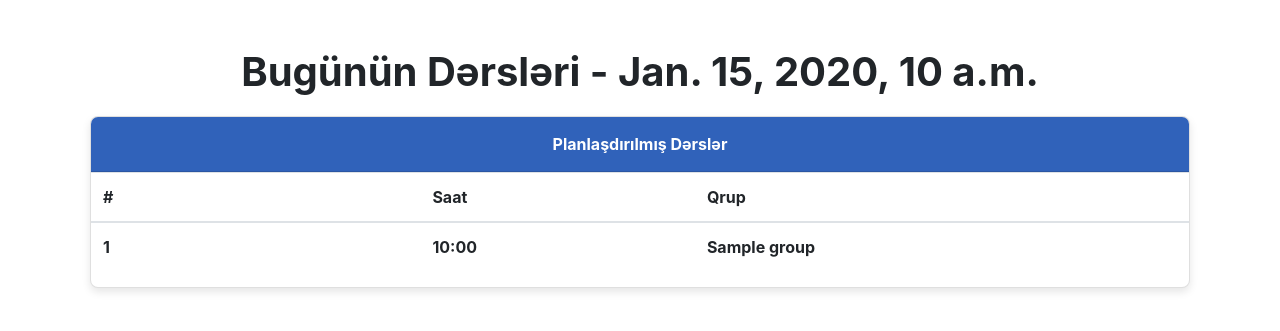
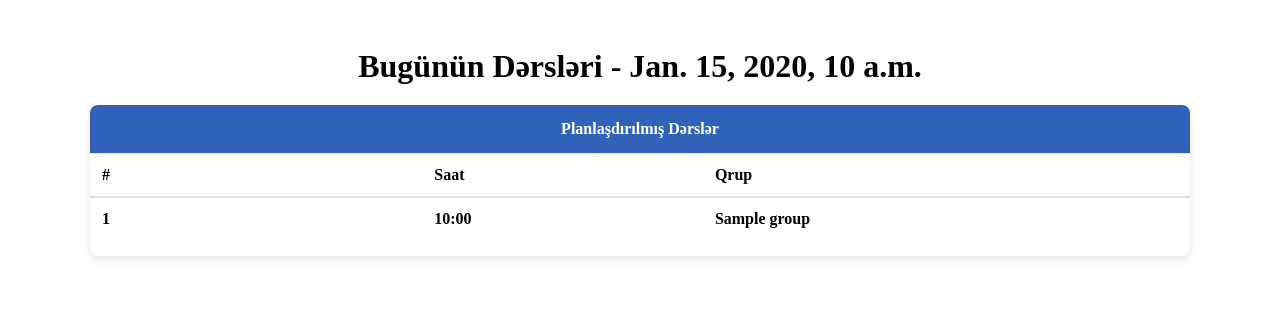
Before and after one commit to SamirAlizada/Tutor, a Django app: template templates/day/daily_list_pdf.html in a window 1280 px wide. Shown: the top 331 px of the page. Run offline with Django 4.2, Linux system fonts and the light colour scheme; the template is opened without the code that fills it: most values are stand-ins (such as "Sample title", 1, 10 or a date in 2020); some libraries are stand-ins or nearby versions.

Commit message:
Refactor HTML template and remove external dependencies
- Removed external Bootstrap CDN and added manual Bootstrap styling in the `<style>` tag.
- Included manual styles for `.container`, `.table`, and other Bootstrap components to maintain consistency.
- Updated the `max-width` in the container class to align with custom styling.
- Removed unnecessary script and stylesheet links.
- Improved styling and structure for better responsiveness and layout control.

```diff
--- a/templates/day/daily_list_pdf.html
+++ b/templates/day/daily_list_pdf.html
@@ -1,11 +1,10 @@
+{% load static %}
+
 <!DOCTYPE html>
 <html lang="en">
 <head>
     <meta charset="UTF-8">
     <meta name="viewport" content="width=device-width, initial-scale=1.0">
-    <link rel="stylesheet" href="https://cdn.jsdelivr.net/npm/bootstrap@4.0.0/dist/css/bootstrap.min.css"
-        integrity="sha384-Gn5384xqQ1aoWXA+058RXPxPg6fy4IWvTNh0E263XmFcJlSAwiGgFAW/dAiS6JXm" crossorigin="anonymous">
-    <link rel="shortcut icon" href="https://www.princetonreview.com/cms-content/HowtoChooseanLSATTutor.jpg" type="image/x-icon">
     <title>Teacher</title>
 </head>
 <body>
@@ -52,6 +51,103 @@
             width: 100%;
             font-weight: bold;
         }
+
+        /* Imported from bootstrap manually */
+        .container {
+            min-width: 992px !important;
+            width: 100%;
+            padding-right: 15px;
+            padding-left: 15px;
+            margin-right: auto;
+            margin-left: auto;
+
+        }
+
+        @media (min-width: 576px) {
+            .container {
+                max-width: 540px;
+            }
+        }
+
+        @media (min-width: 768px) {
+            .container {
+                max-width: 720px;
+            }
+        }
+
+        @media (min-width: 992px) {
+            .container {
+                max-width: 960px;
+            }
+        }
+
+        @media (min-width: 1200px) {
+            .container {
+                max-width: 1140px;
+            }
+        }
+
+        .mt-5 {
+            margin-top: 3rem !important;
+        }
+
+        .mx-auto {
+            margin-right: auto !important;
+            margin-left: auto !important;
+        }
+
+        table {
+            border-collapse: collapse;
+        }
+
+        .table {
+            width: 100%;
+            max-width: 100%;
+            margin-bottom: 1rem;
+            background-color: transparent;
+            border-collapse: collapse !important;
+        }
+
+        .table .table {
+            background-color: #fff;
+        }
+
+        .table thead th {
+            vertical-align: bottom;
+            border-bottom: 2px solid #dee2e6;
+        }
+
+        thead {
+            display: table-header-group;
+        }
+
+        .table tbody + tbody {
+            border-top: 2px solid #dee2e6;
+        }
+
+        tbody.collapse.show {
+            display: table-row-group;
+        }
+
+        tr.collapse.show {
+            display: table-row;
+        }
+
+        tr {
+            page-break-inside: avoid;
+        }
+
+        th {
+            text-align: left;
+        }
+
+        .table th,
+        .table td {
+            padding: 0.75rem;
+            vertical-align: top;
+            border-top: 1px solid #dee2e6;
+            background-color: #fff !important;
+        }
     </style>
 
     <div class="container mt-5">
@@ -94,14 +190,5 @@
             </table>
         </div>
     </div>
-    <script src="https://code.jquery.com/jquery-3.2.1.slim.min.js"
-            integrity="sha384-KJ3o2DKtIkvYIK3UENzmM7KCkRr/rE9/Qpg6aAZGJwFDMVNA/GpGFF93hXpG5KkN"
-            crossorigin="anonymous"></script>
-    <script src="https://cdn.jsdelivr.net/npm/popper.js@1.12.9/dist/umd/popper.min.js"
-        integrity="sha384-ApNbgh9B+Y1QKtv3Rn7W3mgPxhU9K/ScQsAP7hUibX39j7fakFPskvXusvfa0b4Q"
-        crossorigin="anonymous"></script>
-    <script src="https://cdn.jsdelivr.net/npm/bootstrap@4.0.0/dist/js/bootstrap.min.js"
-        integrity="sha384-JZR6Spejh4U02d8jOt6vLEHfe/JQGiRRSQQxSfFWpi1MquVdAyjUar5+76PVCmYl"
-        crossorigin="anonymous"></script>
 </body>
 </html>
```
